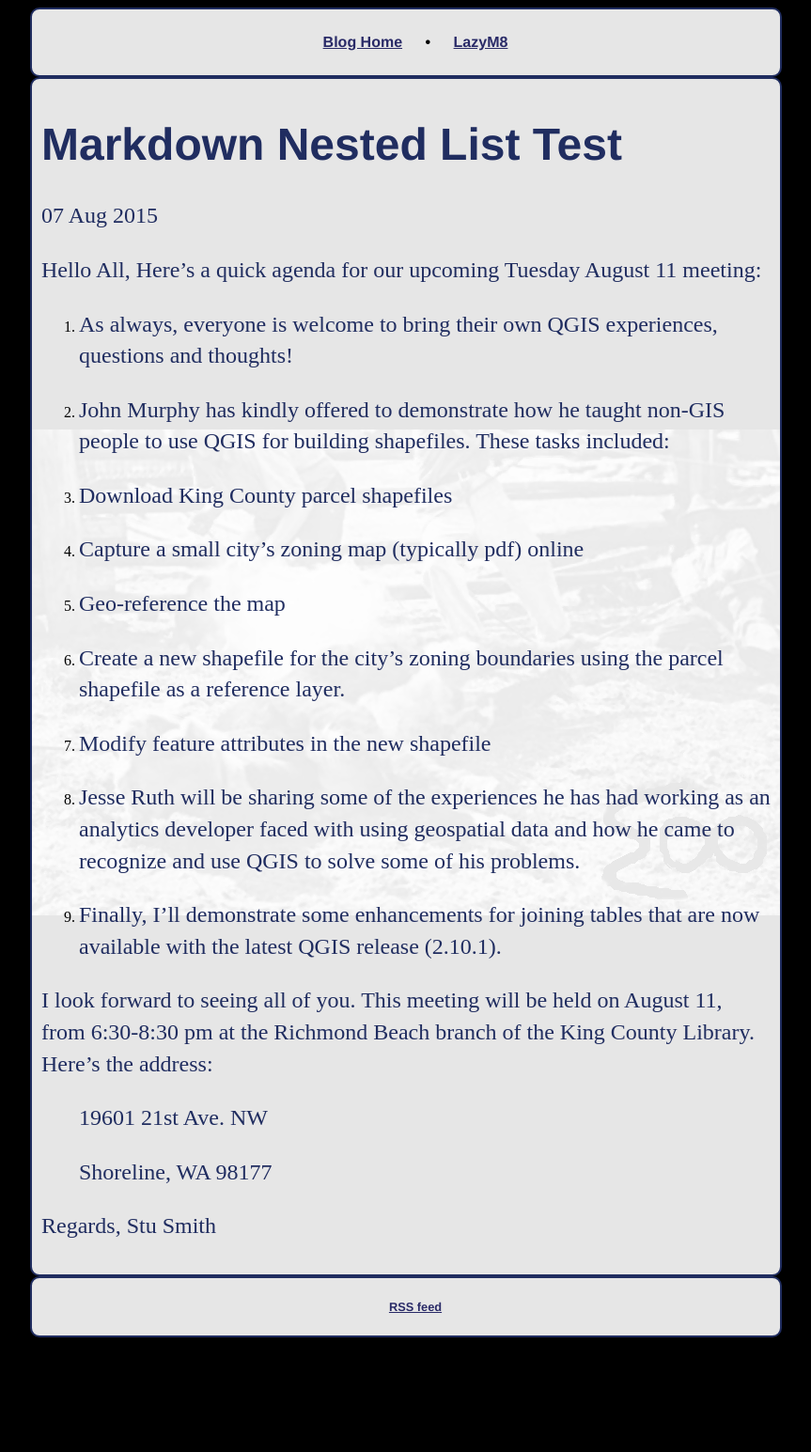
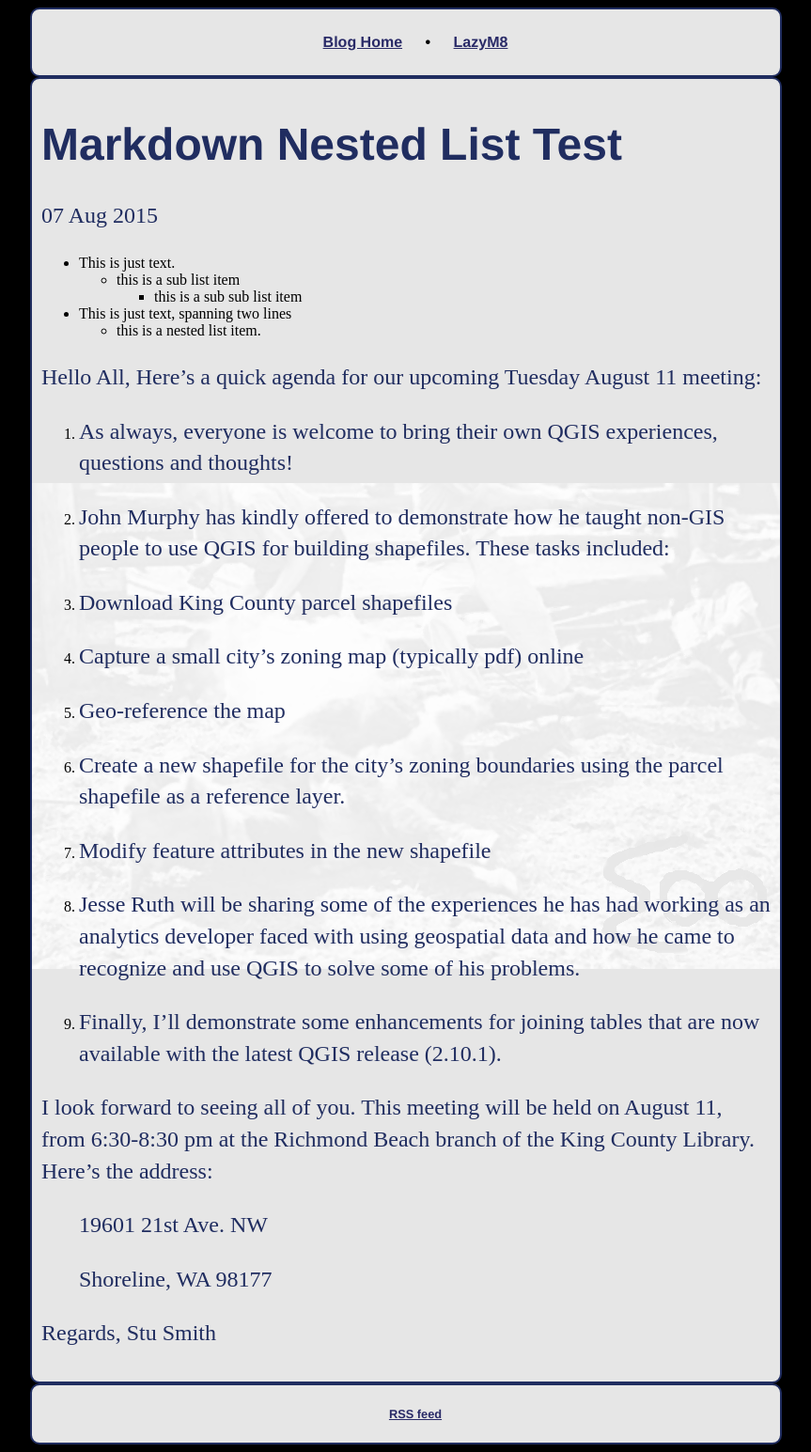
Before and after one commit to geodatawrangler/geodatawrangler.github.io, a Jekyll site: the page built from _posts/2015-08-07-Markdown-Tester.md, in a window 1280 px wide. Shown: the whole page at 94% size, without its empty margins (208-1071 px from the left). Built offline with Jekyll 4.4.1, drawn with Linux system fonts in a browser that asks for light colours; comment, search, counter and statistics services are not loaded; before the commit the page ends 1431 px from its top, so only the background shows below that.

Commit message:
Update 2015-08-07-Markdown-Tester.md

```diff
--- a/_posts/2015-08-07-Markdown-Tester.md
+++ b/_posts/2015-08-07-Markdown-Tester.md
@@ -4,6 +4,13 @@ title: "Markdown Nested List Test"
 date: 2015-08-07
 schedule: 2015-08-11T18:30:00.0-7
 ---
+
+*   This is just text.
+    * this is a sub list item
+      * this is a sub sub list item
+* This is just text,
+    spanning two lines
+  * this is a nested list item.
 
 Hello All,
 Here's a quick agenda for our upcoming Tuesday August 11 meeting:
```
